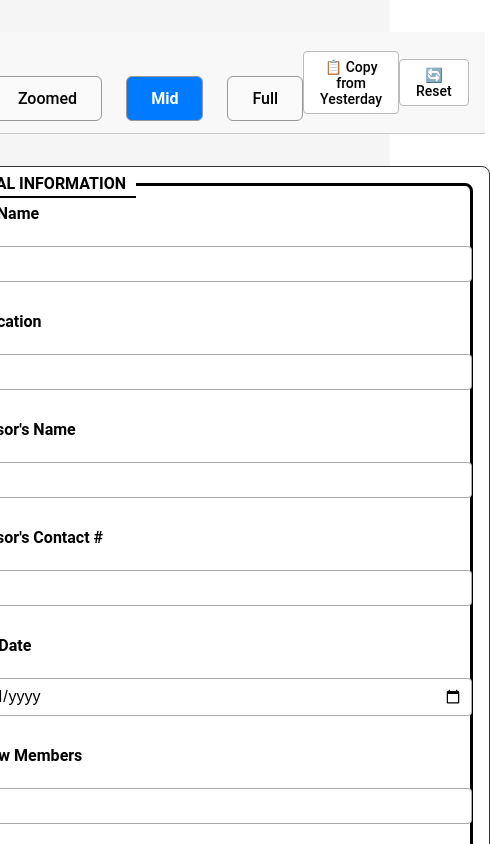
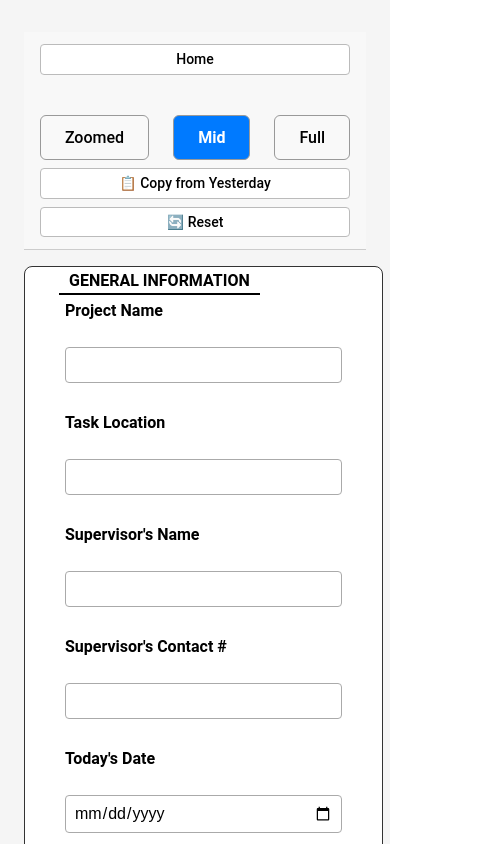
Before and after one commit to HrdHat/Hrdhat, a React (Vite) app: page /flra in a window 390 px wide. Shown: the top 844 px of the page, 490 px wide, since content can reach past the window. Built offline with nearby package versions, Linux system fonts and the light colour scheme.

Commit message:
changed css for mobile

```diff
--- a/src/modules/modules.css
+++ b/src/modules/modules.css
@@ -1,4 +1,4 @@
-/* ====== GLOBAL STYLES ====== */
+/* ====== GLOBAL BASE ====== */
 
 body {
   display: flex;
@@ -10,45 +10,49 @@ body {
 }
 
 input,
-label,
 button {
+  width: 100%;
+  max-width: 100%;
+  box-sizing: border-box;
   font-size: 1rem;
 }
 
-/* ====== MODULE WRAPPERS ====== */
+label {
+  font-size: 1rem;
+  font-weight: bold;
+}
+
+/* ====== MODULE WRAPPER ====== */
 
 .module-box {
+  width: 90%;
+  max-width: 600px;
   margin: 2rem auto;
   padding: 1.5rem;
-  background: #fff;
   border: 1px solid #000;
   border-radius: 8px;
-  max-width: 900px;
+  background: white;
 }
 
 .module-box.mid-view {
   display: flex;
   justify-content: center;
-  margin-top: 2rem;
 }
 
 .module-content {
+  width: 100%;
+  max-width: 600px;
+  padding: 1.5rem;
   position: relative;
-  border: 3px solid black;
-  border-radius: 8px;
-  padding: 2rem;
-  width: 700px;
-  background: white;
+  box-sizing: border-box;
 }
 
-/* Label floating above box */
 .module-label {
   position: absolute;
   top: -14px;
   left: 20px;
   background: white;
   padding: 0 10px;
-  font-weight: bold;
   font-size: 16px;
   text-transform: uppercase;
 }
@@ -65,7 +69,6 @@ button {
 .field-row label {
   width: 200px;
   text-align: left;
-  font-weight: bold;
 }
 
 .field-row input {
@@ -96,17 +99,14 @@ button {
 }
 
 .zoomed-field label {
-  font-weight: bold;
   font-size: 1.3rem;
   text-align: left;
 }
 
 .zoomed-field input {
   padding: 0.75rem 1rem;
-  font-size: 1rem;
   border: 2px solid #ccc;
   border-radius: 6px;
-  width: 100%;
 }
 
 .zoomed-nav {
@@ -141,13 +141,7 @@ button {
   gap: 0.75rem;
 }
 
-.mid-view .two-column-form label {
-  font-weight: bold;
-  margin-bottom: 0.25rem;
-}
-
 .mid-view .two-column-form input {
-  width: 100%;
   padding: 0.5rem;
   font-size: 1rem;
   font-family: "Tekton", sans-serif;
@@ -164,30 +158,30 @@ button {
   row-gap: 1.25rem;
 }
 
-.print-view .print-columns label {
+.print-view label,
+.print-view input {
   font-size: 12px;
 }
 
-.print-view .print-columns input {
-  font-size: 12px;
+.print-view input {
   padding: 0.3rem 0.5rem;
   border: 1px solid #888;
   font-family: "Tekton", sans-serif;
   border-radius: 3px;
 }
 
-/* ====== PDF PREVIEW BOXES ====== */
+/* ====== PDF OUTPUT STYLES ====== */
 
 .pdf-style-box {
   border: 3px solid black;
   padding: 2.5rem 1rem 1rem;
   border-radius: 8px;
   margin: 2rem auto;
-  position: relative;
   background-color: white;
   width: 100%;
   max-width: 700px;
   box-sizing: border-box;
+  position: relative;
 }
 
 .pdf-label {
@@ -196,7 +190,6 @@ button {
   left: 1rem;
   background: white;
   padding: 0 0.6rem;
-  font-weight: bold;
   font-size: 0.85rem;
   text-transform: uppercase;
 }
@@ -207,7 +200,7 @@ button {
   gap: 1rem;
 }
 
-/* ====== FORM NAV / CAROUSEL ====== */
+/* ====== FORM NAVIGATION / CAROUSEL ====== */
 
 .form-carousel {
   display: flex;
@@ -216,7 +209,7 @@ button {
   min-height: 80vh;
 }
 
-/* ====== MOBILE RESPONSIVE ====== */
+/* ====== MOBILE RESPONSIVE BREAKPOINT ====== */
 
 @media (max-width: 600px) {
   .module-box,
@@ -232,23 +225,29 @@ button {
 
   .field-row label {
     width: 100%;
-    margin-bottom: 0.25rem;
+    margin-bottom: 0.5rem;
   }
 
   .field-row input {
     width: 100%;
   }
 
+  .zoomed-field {
+    padding: 1rem;
+  }
+
+  .zoomed-nav button {
+    width: 100%;
+    margin-top: 1rem;
+  }
+
+  .form-toolbar {
+    flex-direction: column;
+    gap: 0.5rem;
+  }
+
   .module-label {
     font-size: 1.1rem;
     left: 10px;
   }
-
-  .zoomed-field input {
-    font-size: 1rem;
-  }
-
-  .zoomed-nav button {
-    width: 100%;
-  }
 }
```
